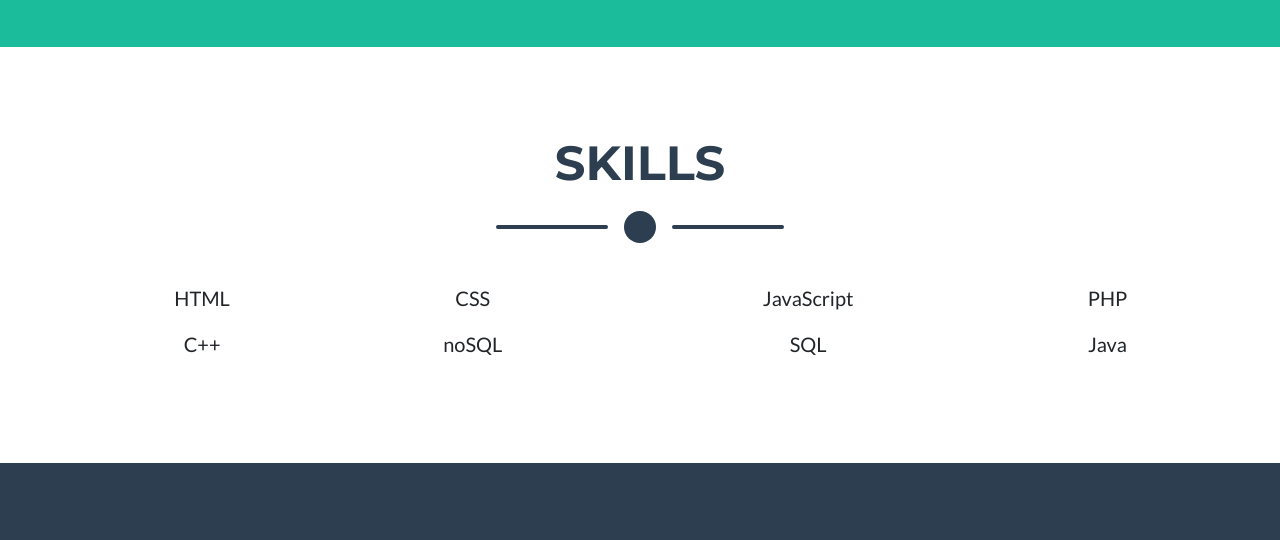
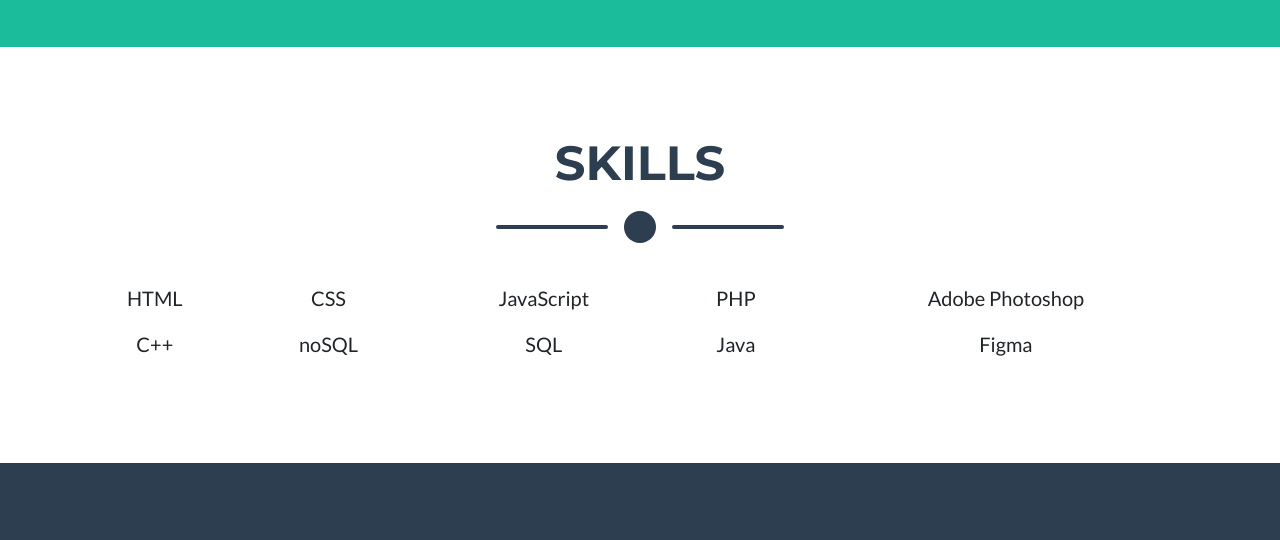
Before and after one commit to nicolepecho/portfolio, a plain HTML site: page index.html in a window 1280 px wide. Shown: the part 2002-2542 px from the top of the page. Drawn offline with nearby package versions, Linux system fonts and the light colour scheme.

Commit message:
Update index.html

```diff
--- a/index.html
+++ b/index.html
@@ -165,11 +165,13 @@
                             <td>CSS</td>
                             <td>JavaScript</td>
                             <td>PHP</td>
+                            <td>Adobe Photoshop</td>
                         <tr>
                             <td>C++</td>
                             <td>noSQL</td>
                             <td>SQL</td>
                             <td>Java</td>
+                            <td>Figma</td>
                         </tr>
                     </table>
                 </div>
```
